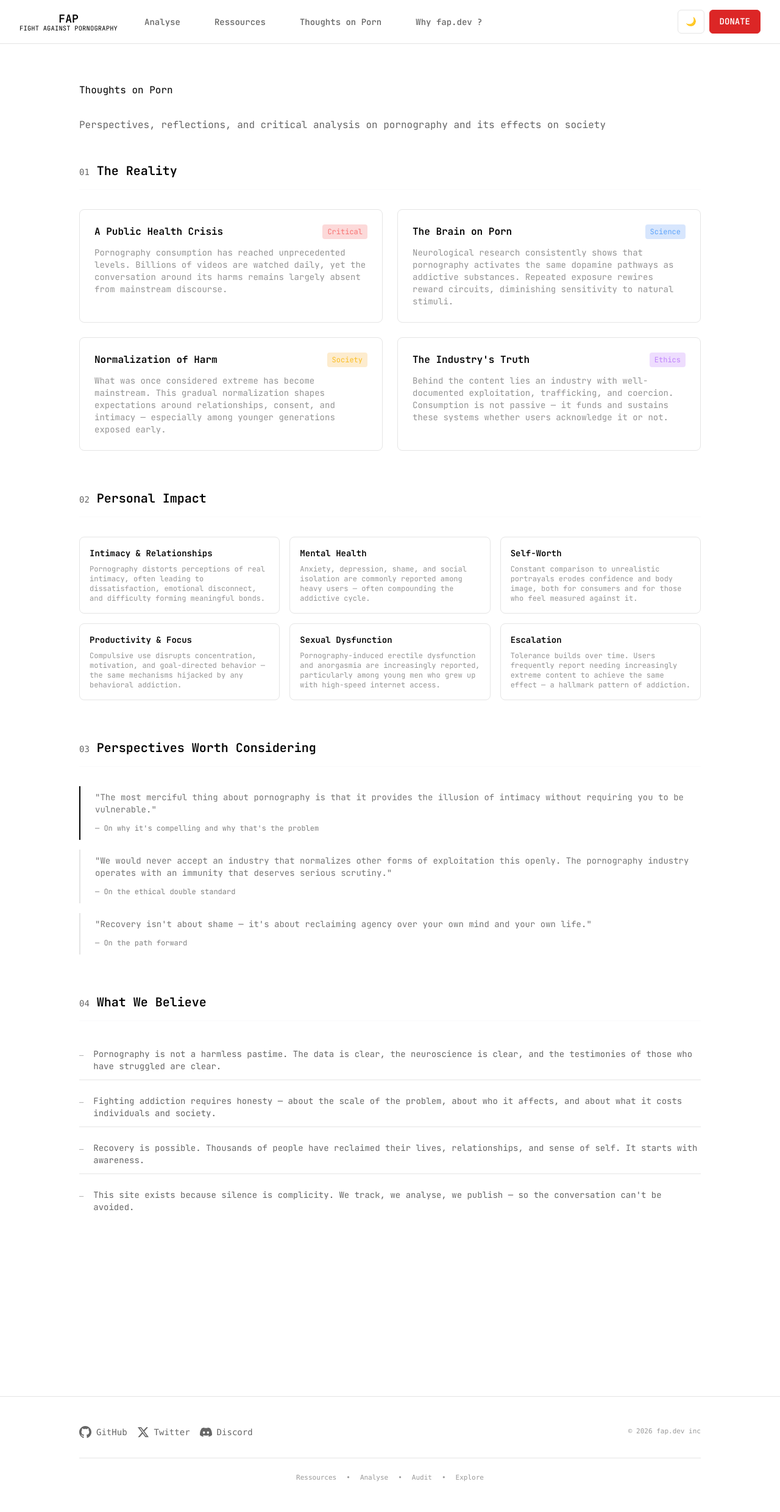
After one commit to OrgaFAP/fap.dev, a Django app: template website/templates/website/thoughts.html in a window 1280 px wide. The commit adds this page. Shown: the whole page at 61% size. Run offline with Django 5.2, Linux system fonts and the light colour scheme; the template is opened without the code that fills it, so the values that code supplies are empty; some libraries are stand-ins or nearby versions.

Commit message:
Add thoughts page

```diff
--- a/website/templates/website/header.html
+++ b/website/templates/website/header.html
@@ -10,6 +10,7 @@
         <ul class="nav-links">
             <li><a href="/architecture">Analyse</a></li>
             <li><a href="/ressource">Ressources</a></li>
+            <li><a href="/thoughts">Thoughts on Porn</a></li>
             <li><a href="/explore">Why fap.dev ?</a></li>
         </ul>
 
--- /dev/null
+++ b/website/templates/website/thoughts.html
@@ -0,0 +1,159 @@
+{% load static %}
+<!DOCTYPE html>
+<html lang="en">
+<head>
+    <meta charset="UTF-8">
+    <meta name="viewport" content="width=device-width, initial-scale=1.0">
+    <title>Thoughts on Porn - FAP</title>
+    <link rel="preconnect" href="https://fonts.googleapis.com">
+    <link rel="preconnect" href="https://fonts.gstatic.com" crossorigin>
+    <link href="https://fonts.googleapis.com/css2?family=JetBrains+Mono:wght@400;500;600&display=swap" rel="stylesheet">
+    <script src="https://cdn.tailwindcss.com"></script>
+    <link rel="stylesheet" href="{% static 'website/style.css' %}">
+</head>
+<body>
+    {% include 'website/header.html' %}
+
+    <main>
+        <div class="max-w-[1060px] mx-auto px-5 pb-20">
+            <h1 class="!mb-8">Thoughts on Porn</h1>
+            <p class="mb-12">Perspectives, reflections, and critical analysis on pornography and its effects on society</p>
+
+            <!-- Section 01: The Reality -->
+            <section class="mb-16">
+                <div class="flex items-baseline gap-3 mb-4">
+                    <span class="font-mono text-sm opacity-60">01</span>
+                    <h2 class="text-xl font-semibold">The Reality</h2>
+                </div>
+                <hr class="mb-8 opacity-20">
+
+                <div class="grid md:grid-cols-2 gap-6">
+                    <div class="border border-[var(--separator)] rounded-lg p-6 hover:border-[var(--foreground)] transition-colors">
+                        <div class="flex items-start justify-between mb-3">
+                            <h3 class="font-semibold">A Public Health Crisis</h3>
+                            <span class="text-xs px-2 py-1 bg-red-500/20 text-red-400 rounded">Critical</span>
+                        </div>
+                        <p class="text-sm opacity-70">Pornography consumption has reached unprecedented levels. Billions of videos are watched daily, yet the conversation around its harms remains largely absent from mainstream discourse.</p>
+                    </div>
+
+                    <div class="border border-[var(--separator)] rounded-lg p-6 hover:border-[var(--foreground)] transition-colors">
+                        <div class="flex items-start justify-between mb-3">
+                            <h3 class="font-semibold">The Brain on Porn</h3>
+                            <span class="text-xs px-2 py-1 bg-blue-500/20 text-blue-400 rounded">Science</span>
+                        </div>
+                        <p class="text-sm opacity-70">Neurological research consistently shows that pornography activates the same dopamine pathways as addictive substances. Repeated exposure rewires reward circuits, diminishing sensitivity to natural stimuli.</p>
+                    </div>
+
+                    <div class="border border-[var(--separator)] rounded-lg p-6 hover:border-[var(--foreground)] transition-colors">
+                        <div class="flex items-start justify-between mb-3">
+                            <h3 class="font-semibold">Normalization of Harm</h3>
+                            <span class="text-xs px-2 py-1 bg-amber-500/20 text-amber-400 rounded">Society</span>
+                        </div>
+                        <p class="text-sm opacity-70">What was once considered extreme has become mainstream. This gradual normalization shapes expectations around relationships, consent, and intimacy — especially among younger generations exposed early.</p>
+                    </div>
+
+                    <div class="border border-[var(--separator)] rounded-lg p-6 hover:border-[var(--foreground)] transition-colors">
+                        <div class="flex items-start justify-between mb-3">
+                            <h3 class="font-semibold">The Industry's Truth</h3>
+                            <span class="text-xs px-2 py-1 bg-purple-500/20 text-purple-400 rounded">Ethics</span>
+                        </div>
+                        <p class="text-sm opacity-70">Behind the content lies an industry with well-documented exploitation, trafficking, and coercion. Consumption is not passive — it funds and sustains these systems whether users acknowledge it or not.</p>
+                    </div>
+                </div>
+            </section>
+
+            <!-- Section 02: Personal Impact -->
+            <section class="mb-16">
+                <div class="flex items-baseline gap-3 mb-4">
+                    <span class="font-mono text-sm opacity-60">02</span>
+                    <h2 class="text-xl font-semibold">Personal Impact</h2>
+                </div>
+                <hr class="mb-8 opacity-20">
+
+                <div class="grid md:grid-cols-3 gap-4">
+                    <div class="border border-[var(--separator)] rounded-lg p-4">
+                        <h3 class="text-sm font-semibold mb-2">Intimacy & Relationships</h3>
+                        <p class="text-xs opacity-70">Pornography distorts perceptions of real intimacy, often leading to dissatisfaction, emotional disconnect, and difficulty forming meaningful bonds.</p>
+                    </div>
+                    <div class="border border-[var(--separator)] rounded-lg p-4">
+                        <h3 class="text-sm font-semibold mb-2">Mental Health</h3>
+                        <p class="text-xs opacity-70">Anxiety, depression, shame, and social isolation are commonly reported among heavy users — often compounding the addictive cycle.</p>
+                    </div>
+                    <div class="border border-[var(--separator)] rounded-lg p-4">
+                        <h3 class="text-sm font-semibold mb-2">Self-Worth</h3>
+                        <p class="text-xs opacity-70">Constant comparison to unrealistic portrayals erodes confidence and body image, both for consumers and for those who feel measured against it.</p>
+                    </div>
+                    <div class="border border-[var(--separator)] rounded-lg p-4">
+                        <h3 class="text-sm font-semibold mb-2">Productivity & Focus</h3>
+                        <p class="text-xs opacity-70">Compulsive use disrupts concentration, motivation, and goal-directed behavior — the same mechanisms hijacked by any behavioral addiction.</p>
+                    </div>
+                    <div class="border border-[var(--separator)] rounded-lg p-4">
+                        <h3 class="text-sm font-semibold mb-2">Sexual Dysfunction</h3>
+                        <p class="text-xs opacity-70">Pornography-induced erectile dysfunction and anorgasmia are increasingly reported, particularly among young men who grew up with high-speed internet access.</p>
+                    </div>
+                    <div class="border border-[var(--separator)] rounded-lg p-4">
+                        <h3 class="text-sm font-semibold mb-2">Escalation</h3>
+                        <p class="text-xs opacity-70">Tolerance builds over time. Users frequently report needing increasingly extreme content to achieve the same effect — a hallmark pattern of addiction.</p>
+                    </div>
+                </div>
+            </section>
+
+            <!-- Section 03: Perspectives -->
+            <section class="mb-16">
+                <div class="flex items-baseline gap-3 mb-4">
+                    <span class="font-mono text-sm opacity-60">03</span>
+                    <h2 class="text-xl font-semibold">Perspectives Worth Considering</h2>
+                </div>
+                <hr class="mb-8 opacity-20">
+
+                <div class="space-y-4">
+                    <div class="border-l-2 border-[var(--foreground)] pl-6 py-2">
+                        <p class="text-sm opacity-90 mb-2">"The most merciful thing about pornography is that it provides the illusion of intimacy without requiring you to be vulnerable."</p>
+                        <span class="text-xs opacity-50">— On why it's compelling and why that's the problem</span>
+                    </div>
+                    <div class="border-l-2 border-[var(--separator)] pl-6 py-2">
+                        <p class="text-sm opacity-90 mb-2">"We would never accept an industry that normalizes other forms of exploitation this openly. The pornography industry operates with an immunity that deserves serious scrutiny."</p>
+                        <span class="text-xs opacity-50">— On the ethical double standard</span>
+                    </div>
+                    <div class="border-l-2 border-[var(--separator)] pl-6 py-2">
+                        <p class="text-sm opacity-90 mb-2">"Recovery isn't about shame — it's about reclaiming agency over your own mind and your own life."</p>
+                        <span class="text-xs opacity-50">— On the path forward</span>
+                    </div>
+                </div>
+            </section>
+
+            <!-- Section 04: What We Believe -->
+            <section class="mb-16">
+                <div class="flex items-baseline gap-3 mb-4">
+                    <span class="font-mono text-sm opacity-60">04</span>
+                    <h2 class="text-xl font-semibold">What We Believe</h2>
+                </div>
+                <hr class="mb-8 opacity-20">
+
+                <div class="space-y-3">
+                    <div class="flex items-start gap-4 py-3 border-b border-[var(--separator)]">
+                        <span class="text-xs font-mono opacity-40 mt-1">—</span>
+                        <p class="text-sm">Pornography is not a harmless pastime. The data is clear, the neuroscience is clear, and the testimonies of those who have struggled are clear.</p>
+                    </div>
+                    <div class="flex items-start gap-4 py-3 border-b border-[var(--separator)]">
+                        <span class="text-xs font-mono opacity-40 mt-1">—</span>
+                        <p class="text-sm">Fighting addiction requires honesty — about the scale of the problem, about who it affects, and about what it costs individuals and society.</p>
+                    </div>
+                    <div class="flex items-start gap-4 py-3 border-b border-[var(--separator)]">
+                        <span class="text-xs font-mono opacity-40 mt-1">—</span>
+                        <p class="text-sm">Recovery is possible. Thousands of people have reclaimed their lives, relationships, and sense of self. It starts with awareness.</p>
+                    </div>
+                    <div class="flex items-start gap-4 py-3">
+                        <span class="text-xs font-mono opacity-40 mt-1">—</span>
+                        <p class="text-sm">This site exists because silence is complicity. We track, we analyse, we publish — so the conversation can't be avoided.</p>
+                    </div>
+                </div>
+            </section>
+        </div>
+    </main>
+
+    {% include 'website/footer.html' %}
+
+    <script src="{% static 'website/script.js' %}"></script>
+</body>
+</html>
--- a/website/urls.py
+++ b/website/urls.py
@@ -6,4 +6,5 @@ urlpatterns = [
     path("donate/", views.donate, name="donate"),
     path("architecture/", views.analyse, name="analyse"),
     path("ressource/", views.ressource, name="ressource"),
+    path("thoughts/", views.thoughts, name="thoughts"),
 ]
--- a/website/views.py
+++ b/website/views.py
@@ -28,6 +28,10 @@ def analyse(request):
 
 def ressource(request):
     return render(request, "website/ressource.html")
+
+
+def thoughts(request):
+    return render(request, "website/thoughts.html")
 
 
 ALL_DATABASES: list = ["Pornhub", "Xvideos", "Xhamster"]
```
